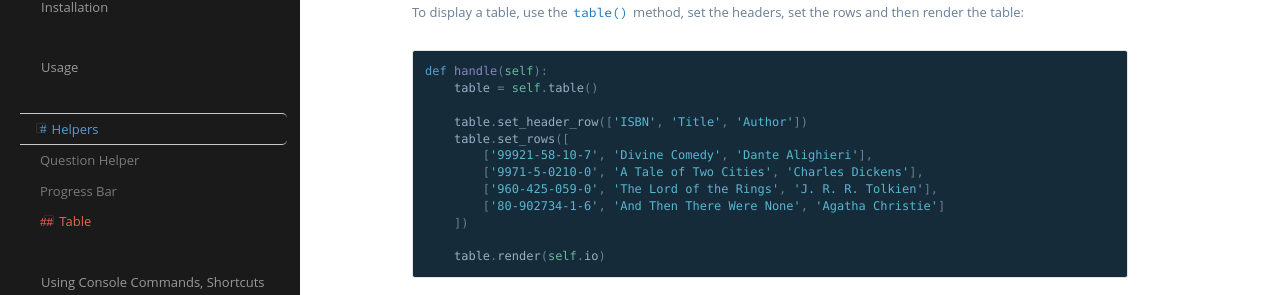
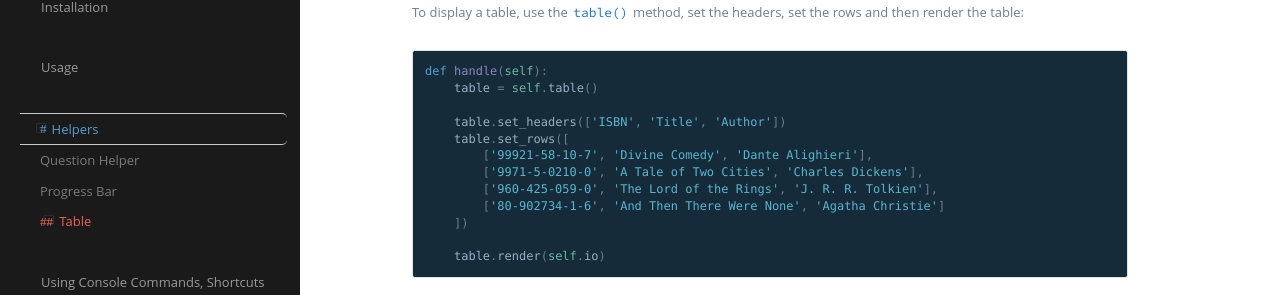
Before and after one commit to python-poetry/cleo, a Sphinx documentation site: the page built from docs/helpers/table.rst, in a window 1280 px wide and 900 px high, scrolled down 317 px. Shown: the part 145-440 px from the top of the window. Built offline with Sphinx 7.4.7 and the Read the Docs theme 2.0.0, drawn with Linux system fonts in a browser that asks for light colours; pages that are not in the unit, such as notebooks, are missing from menus.

Commit message:
set_header_row() -> set_headers()

```diff
--- a/docs/helpers/table.rst
+++ b/docs/helpers/table.rst
@@ -21,7 +21,7 @@ To display a table, use the ``table()`` method, set the headers, set the rows an
     def handle(self):
         table = self.table()
 
-        table.set_header_row(['ISBN', 'Title', 'Author'])
+        table.set_headers(['ISBN', 'Title', 'Author'])
         table.set_rows([
             ['99921-58-10-7', 'Divine Comedy', 'Dante Alighieri'],
             ['9971-5-0210-0', 'A Tale of Two Cities', 'Charles Dickens'],
```
